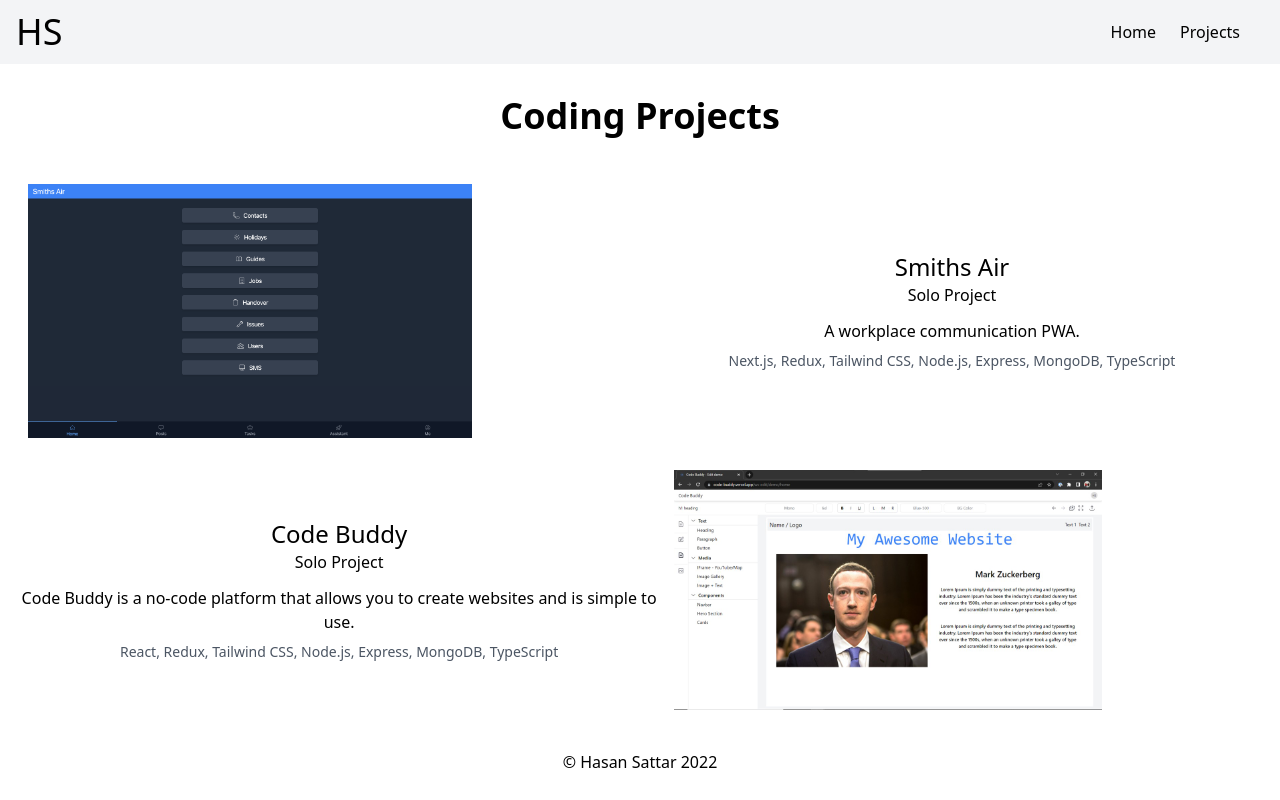
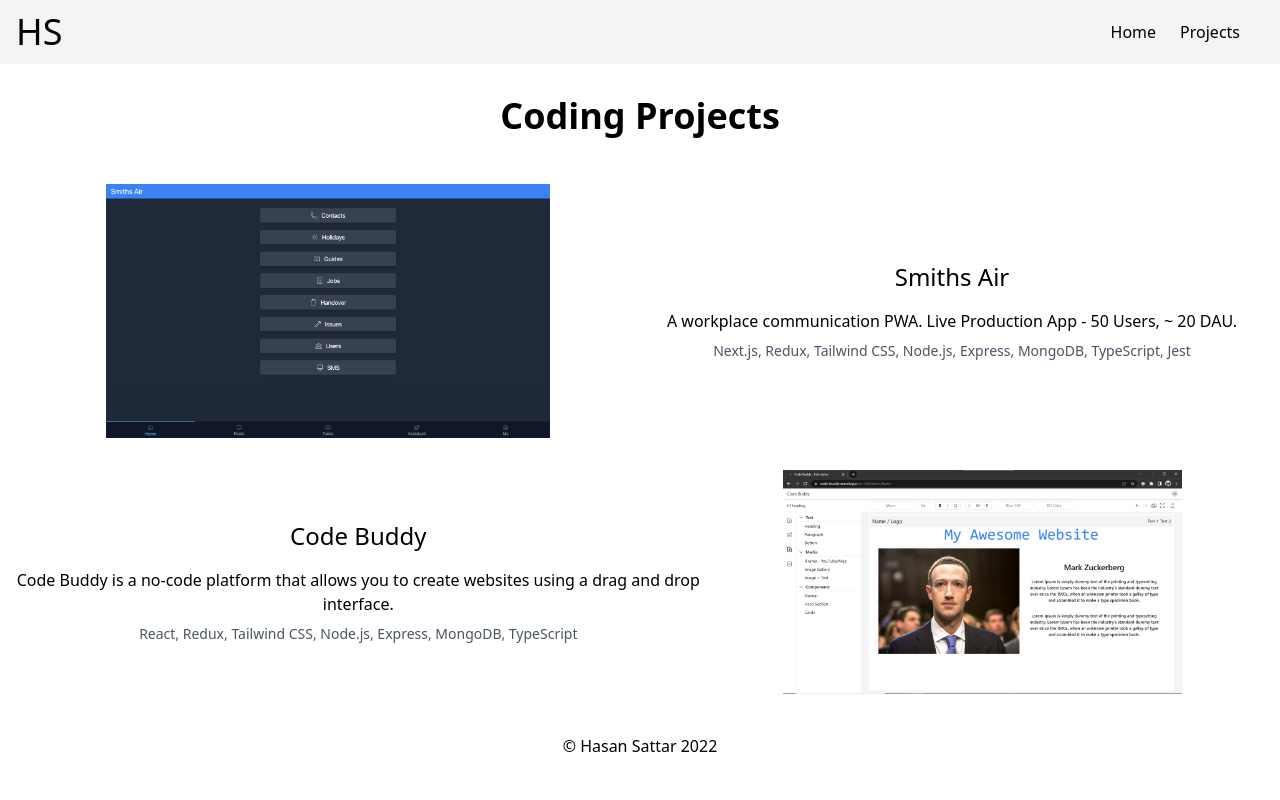
Before and after one commit to hsattar/hasan-sattar, a Next.js app: page /projects in a window 1280 px wide. Built offline with nearby package versions, Linux system fonts and the light colour scheme; a web font is replaced by a local one.

Commit message:
made small changes to projects page and update video link for code buddy

```diff
--- a/components/coding-projects/SingleCodingProject.tsx
+++ b/components/coding-projects/SingleCodingProject.tsx
@@ -11,17 +11,15 @@ interface IProps {
 export default function SingleCodingProject({ image, link, title, subtitle, description, technologies, direction }: IProps) {
     return (
         <section className={`flex flex-col items-center ${direction} p-4 select-none`}>
-            <div className="flex justify-center items-center w-full md:w-[50%]">
-                <a href={link} target="_blank" rel="noreferrer">
-                    <img src={image} className="w-full px-3 lg:w-[75%]" alt=""/>
-                </a>
-            </div>
+            <a href={link} target="_blank" rel="noreferrer" className="flex justify-center items-center w-full md:w-[50%]">
+                <img src={image} className="w-full px-3 lg:w-[75%]" alt=""/>
+            </a>
             <div className="flex flex-grow flex-col justify-between items-center text-center py-8">
                 <a href={link} target="_blank" rel="noreferrer">
                     <h4 className="text-center text-2xl font-medium">{title}</h4>
-                    <h5 className="mb-3">{subtitle}</h5>
+                    {/* <h5 className="mb-3">{subtitle}</h5> */}
                 </a>
-                <p className="mb-2">{description}</p>
+                <p className="mt-4 mb-2">{description}</p>
                 <p className="text-sm text-gray-600">{technologies}</p>
             </div>
         </section>
--- a/data/codingProjects.ts
+++ b/data/codingProjects.ts
@@ -3,15 +3,15 @@ const codingProjects: ICodingProjects[] = [{
     link: "https://smithsair.co.uk",
     title: 'Smiths Air',
     subtitle: "Solo Project",
-    description: "A workplace communication PWA.",
-    technologies: "Next.js, Redux, Tailwind CSS, Node.js, Express, MongoDB, TypeScript",
+    description: "A workplace communication PWA. Live Production App - 50 Users, ~ 20 DAU.",
+    technologies: "Next.js, Redux, Tailwind CSS, Node.js, Express, MongoDB, TypeScript, Jest",
     direction: "md:flex-row"
 }, {
     image: '/assets/code-buddy.jpg',
-    link: "https://www.youtube.com/watch?v=lpIls5bDdZE&t=4929s",
+    link: "https://youtu.be/gJ_Q4nzSVMs",
     title: 'Code Buddy',
     subtitle: "Solo Project",
-    description: "Code Buddy is a no-code platform that allows you to create websites and is simple to use.",
+    description: "Code Buddy is a no-code platform that allows you to create websites using a drag and drop interface.",
     technologies: "React, Redux, Tailwind CSS, Node.js, Express, MongoDB, TypeScript",
     direction: "md:flex-row-reverse"
 }]
```
